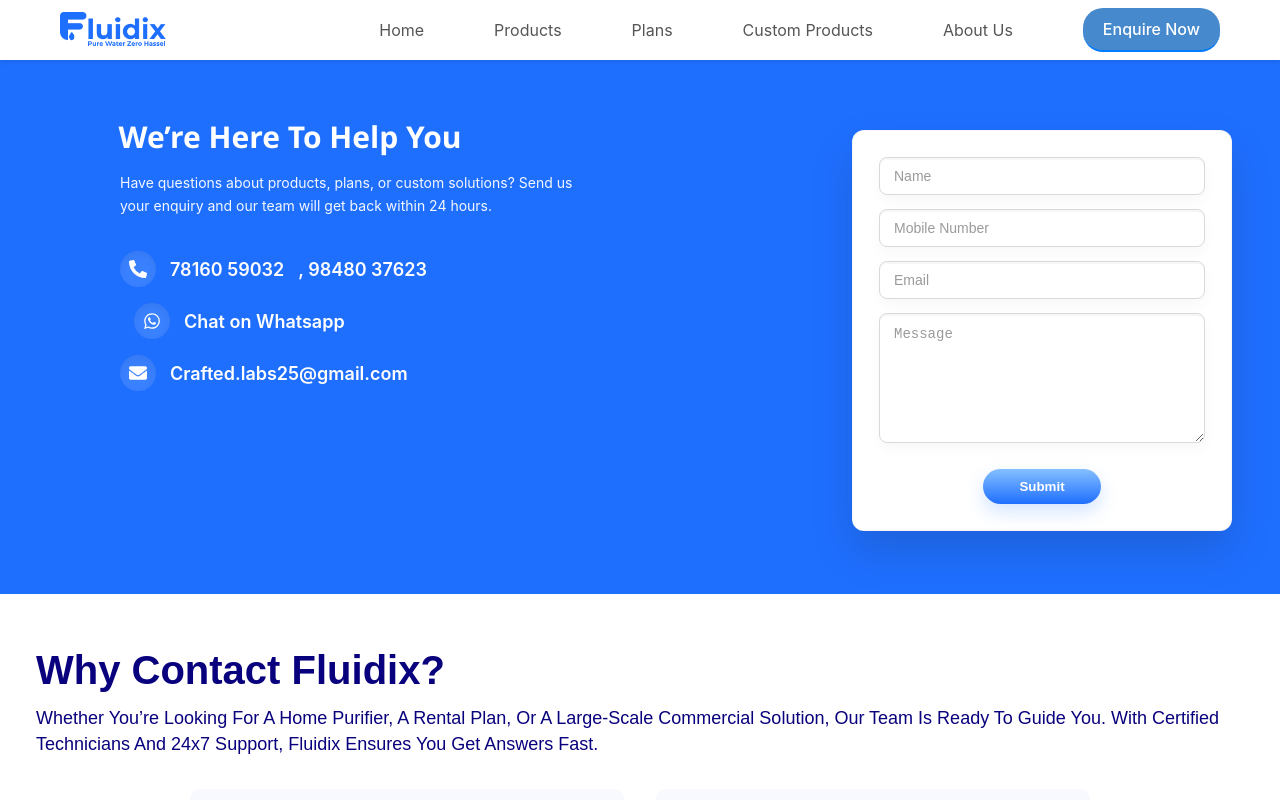
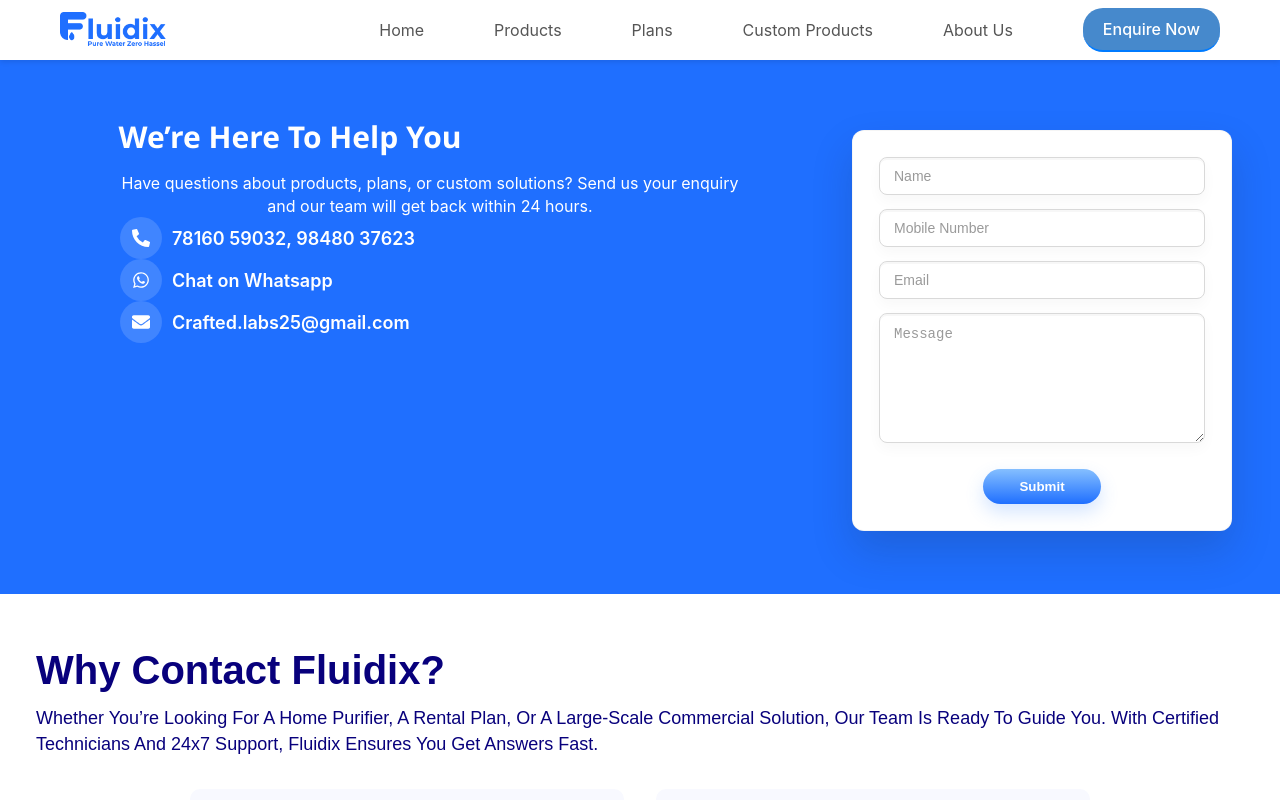
Before and after one commit to vishwasri-tech/Frontend-Fluidix, a React (Create React App) app: page /enquire in a window 1280 px wide. Shown: the top 800 px of the page. Built offline with nearby package versions, Linux system fonts and the light colour scheme.

Commit message:
made changes in home and enquire.js

```diff
--- a/src/Components/Enquire.css
+++ b/src/Components/Enquire.css
@@ -50,7 +50,7 @@
   margin: 0 0 14px -280px;
   font-weight: 800;
 }
-.enquire-subtitle {
+/* .enquire-subtitle {
   color: rgba(255,255,255,0.95);
   max-width: 460px;
   line-height: 1.6;
@@ -59,19 +59,19 @@
   text-align: left;
 }
 
-/* info block */
-.enquire-info{
+/* info block *
+ .enquire-info{
   display: flex;
   flex-direction: column;
   gap: 16px;
   margin-top: 6px;
 }
-.info-item{
+ .info-item{
   display: flex;
   align-items: center;
   gap: 14px;
 }
-.icon-wrap{
+ .icon-wrap{
   min-width: 36px;
   min-height: 36px;
   border-radius: 50%;
@@ -82,10 +82,93 @@
   box-shadow: 0 4px 8px rgba(0,0,0,0.06) inset;
   font-size: 18px;
 }
-.info-text{
+ .info-text{
   font-weight: 600;
   font-size: 18px;
 }
+
+
+.info-text a{
+  display: inline-block;
+  min-width: 200px; /* ensures consistent start point *
+  font-weight: 600;
+  font-size: 18px;
+  color: #fff;
+  text-align: left;
+} */
+
+
+
+
+
+/* Ensure all contact rows align in one clean vertical column */
+.info-item {
+  display: grid;
+  grid-template-columns: 42px auto; /* Fixed icon column width */
+  align-items: center;
+  width: 100%;
+  gap: 10px;
+}
+
+.icon-wrap {
+  width: 42px;
+  height: 42px;
+  border-radius: 50%;
+  display: flex;
+  align-items: center;
+  justify-content: center;
+  background: rgba(255, 255, 255, 0.15);
+  font-size: 18px;
+  /* flex-shrink: 0; */
+}
+
+/* Ensures consistent text alignment */
+.info-text {
+
+
+  font-weight: 600;
+  font-size: 18px;
+  color: #fff;
+  text-align: left;
+  line-height: 1.4;
+  margin-left: 0;
+      white-space: nowrap; /*👈 Removes any unintentional offset*/
+}
+
+/* Fix WhatsApp alignment — no link offset */
+.whatsapp-link {
+  display: none; /* Hide invisible anchor that was shifting layout */
+}
+
+/* Phone numbers inline */
+.info-text a {
+  color: #fff;
+  text-decoration: none;
+  margin-right: 6px;
+}
+
+.info-text a:hover {
+  text-decoration: underline;
+}
+
+
+
+
+/* extra */
+/* Slightly tighter space between two phone numbers */
+.phone-numbers a {
+  color: #fff;
+  text-decoration: none;
+  margin-right: 6px;
+  display: inline-block;
+}
+.phone-numbers a:last-child {
+  margin-right: 0;
+}
+
+
+
+
 
 /* Remove underline from all links in enquire section */
 .enquire-section a {
@@ -393,3 +476,27 @@
   from { transform: translateY(-30px); opacity: 0; }
   to { transform: translateY(0); opacity: 1; }
 }
+
+
+
+
+
+
+
+/*extra*/
+/* RESPONSIVE — prevent wrapping even on mobile */
+@media (max-width: 480px) {
+  .info-item {
+    grid-template-columns: 36px auto;
+    gap: 8px;
+  }
+  .icon-wrap {
+    width: 32px;
+    height: 32px;
+    font-size: 15px;
+  }
+  .info-text {
+    font-size: 15px;
+    white-space: nowrap;
+  }
+}
--- a/src/Components/Enquire.js
+++ b/src/Components/Enquire.js
@@ -101,10 +101,14 @@
               <div className="icon-wrap phone">
                 <FaPhoneAlt />
               </div>
-              <a className="info-text" href="tel:+917816059032">
-                78160 59032
+              <a className="info-text phone-numbers" href="tel:+917816059032">
+                78160 59032,  98480 37623
               </a>
-              <span className="info-text">, 98480 37623</span>
+                   {/* <a className="info-text phone-numbers" href="tel:+9198480 37623">
+                98480 37623
+              </a> */}
+
+              {/* <span className="info-text">, 98480 37623</span> */}
             </div>
             <div className="info-item">
               <a
--- a/src/Components/Feature.js
+++ b/src/Components/Feature.js
@@ -1,12 +1,17 @@
 import React from "react";
 import { Link } from "react-router-dom"; // ✅ Import Link
 import "./feature.css";
+import img from "../assets/phone.png"
 
 // Import images from assets
 import F1 from "../assets/F1.png";
 import F2 from "../assets/F2.png";
 import F3 from "../assets/F3.png";
 import F4 from "../assets/F4.png";
+
+
+
+
 
 function Feature() {
   return (
@@ -47,7 +52,9 @@
         </h3>
 
         {/* ✅ Navigation to Enquire Page */}
-        <Link to="/enquire" className="cta-button">🎧 Contact Us</Link>
+        <Link to="/enquire" className="cta-button"><img src={img} alt="" style={{height:"15px"}} />Contact Us</Link>
+
+
       </section>
     </section>
   );
--- a/src/Components/Main.js
+++ b/src/Components/Main.js
@@ -1,7 +1,3 @@
-
-
-
-
 import React, { useEffect, useState } from "react";
 import { useNavigate } from "react-router-dom";
 import "./Main.css";
--- a/src/Components/Plan2.css
+++ b/src/Components/Plan2.css
@@ -36,19 +36,42 @@
 .plan2-card {
   background: white;
   border-radius: 18px;
-  padding: 40px 25px;
+  padding: 40px 25px 25px;
   width: 280px;
   box-shadow: 0 6px 16px rgba(0, 0, 0, 0.15);
   text-align: left;
   position: relative;
+  display: flex;
+  flex-direction: column;
+  justify-content: space-between; /* Keeps button at bottom */
+  min-height: 300px; /* Equal height for all cards */
   transition: transform 0.3s ease, box-shadow 0.3s ease;
 }
-
 .plan2-card:hover {
   transform: translateY(-6px);
   box-shadow: 0 12px 28px rgba(0, 0, 0, 0.25);
 }
 
+
+ .plan2-card:hover {
+  transform: translateY(-6px);
+  box-shadow: 0 12px 28px rgba(0, 0, 0, 0.25);
+}
+
+/* Badge for Premium */
+ .plan2-badge {
+  background: #0d47a1;
+  color: white;
+  font-size: 12px;
+  font-weight: bold;
+  padding: 6px 12px;
+  border-radius: 15px;
+  position: absolute;
+  top: -12px;
+  left: 50%;
+  transform: translateX(-50%);
+  z-index: 2;
+}
 /* Headings & Duration */
 .plan2-heading {
   font-size: 20px;
@@ -62,7 +85,7 @@
 }
 
 /* Features */
-.plan2-features {
+ .plan2-features {
   list-style: none;
   padding: 0;
   margin-bottom: 25px;
@@ -83,10 +106,8 @@
   color: #2563eb;
   font-weight: bold;
 }
-
-/* Buttons */
-.plan2-btn {
-  display: block;
+/*Buttons */
+ .plan2-btn {
   width: 100%;
   padding: 14px;
   border: none;
@@ -100,21 +121,18 @@
 .plan2-btn:hover {
   transform: translateY(-2px);
   box-shadow: 0 6px 12px rgba(0, 0, 0, 0.2);
+} */
+
+/* Specific Buttons */
+ .basic-btn {
+  background: #e0e0e0;
+  color: #333;
+  border: 1px solid #ccc;
+}
+.basic-btn:hover {
+  background: #d5d5d5;
 }
 
-/* Basic Plan Button (clickable, light color) */
-.basic-btn {
-  background: #e0e0e0; /* light gray */
-  color: #333; /* dark text */
-  border: 1px solid #ccc;
-  cursor: pointer;
-}
-
-.basic-btn:hover {
-  background: #d5d5d5; /* slightly darker on hover */
-}
-
-/* Premium Plan */
 .premium {
   background: #5a8eff;
   border: none;
@@ -133,26 +151,10 @@
 .premium-btn:hover {
   background: #e0e0e0;
 }
-
 /* Highlight Premium */
 .highlight {
   z-index: 2;
   box-shadow: 0 12px 30px rgba(0, 0, 0, 0.25);
-  transform: translateY(-6px);
-}
-
-/* Badge */
-.plan2-badge {
-  background: #0d47a1;
-  color: white;
-  font-size: 12px;
-  font-weight: bold;
-  padding: 6px 12px;
-  border-radius: 15px;
-  position: absolute;
-  top: -15px;
-  left: 50%;
-  transform: translateX(-50%);
 }
 
 /* Responsive */
@@ -161,16 +163,22 @@
     flex-direction: column;
     align-items: center;
   }
-
   .highlight {
-    transform: translateY(0);
     width: 300px;
-    box-shadow: 0 10px 24px rgba(0, 0, 0, 0.2);
   }
-
   .plan2-badge {
     top: -10px;
     font-size: 11px;
     padding: 5px 10px;
   }
 }
+.plan2-card-container {
+  padding-top: 25px;
+  border-radius: 20px;
+  background-color: #0c4dda;
+}
+.most-popular {
+  font-size: larger;
+  margin-bottom: 10px;
+  color: white;
+}
--- a/src/Components/Plan2.js
+++ b/src/Components/Plan2.js
@@ -1,16 +1,12 @@
 import React from "react";
-import { useNavigate } from "react-router-dom"; // ✅ Import navigation hook
+import { useNavigate } from "react-router-dom";
 import "./Plan2.css";
-
 export default function Plan2() {
   const navigate = useNavigate();
+  const handleSelectPlan = (plan) => {
+    navigate("/plans");
 
-  // Function when a plan is selected
-  const handleSelectPlan = (plan) => {
-    // Navigate to Plans page
-    navigate("/plans"); // ✅ Goes to Plans page
   };
-
   return (
     <div className="plan2-container">
       <h2 className="plan2-title">Choose a Plan That Fits You</h2>
@@ -37,8 +33,8 @@
           </div>
         </div>
 
-        {/* Premium Plan */}
-        <div className="plan2-card-container">
+ <div className="plan2-card-container">
+
           <h1 className="most-popular">MOST POPULAR</h1>
           <div className="plan2-card premium highlight">
             {/* <div className="plan2-badge">MOST POPULAR</div> */}
--- a/src/Components/feature.css
+++ b/src/Components/feature.css
@@ -193,6 +193,10 @@
   text-decoration: none;
 }
 
+
+
+
+
 .cta-button:hover {
   background: #e6e9ff;
   color: #08007c;
```
Also changed, not shown: src/Components/Main.css (+45 -37 lines).
